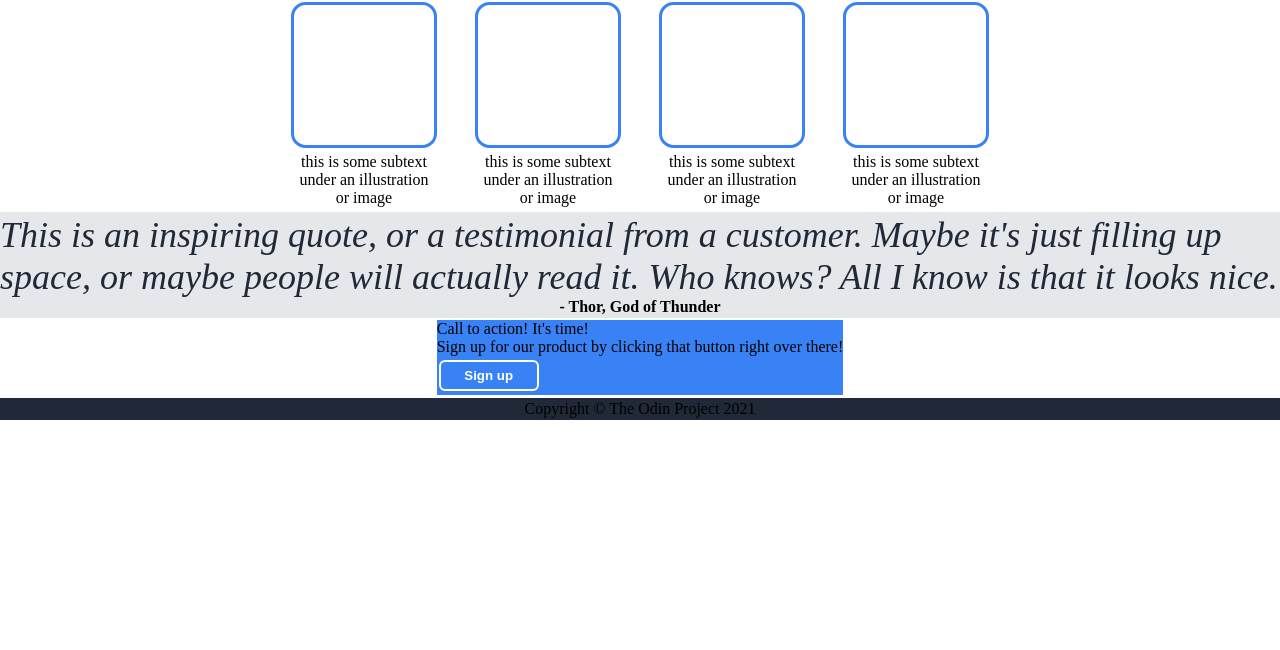
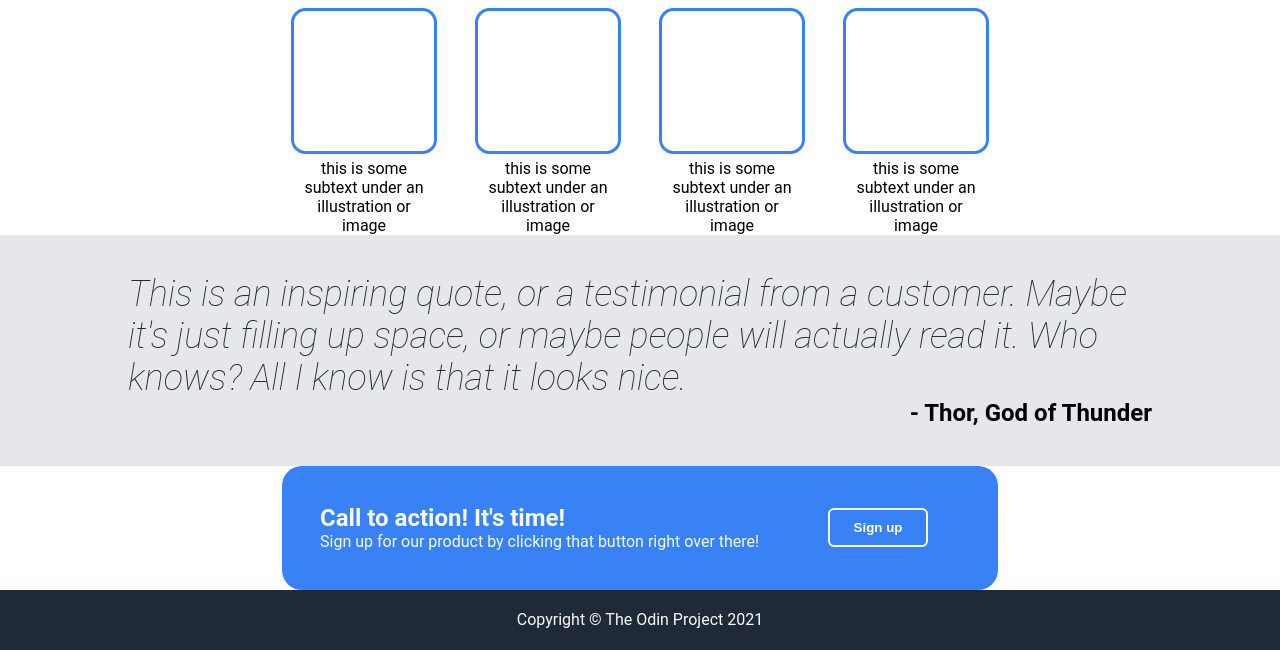
Before and after one commit to andreasaqp/landing-page, a plain HTML site: page index.html in a window 1280 px wide. Shown: the part 380-1030 px from the top of the page. Before the commit the page ends 800 px from the top, so only its background shows below. Drawn offline with Linux system fonts and the light colour scheme.

Commit message:
Edit remaining sections in style.css and fix order for accessibility and fix index.html error

```diff
--- a/index.html
+++ b/index.html
@@ -57,9 +57,9 @@
 
         <div class="signup-section">
             <div class="blue-box">
-                <div class="blue-box-left"></div>
+                <div class="blue-box-left">
                     <div class="blue-box-header">Call to action! It's time!</div>
-                    <div class="blue-box-text">Sign up for our product by clicking that button right over there!
+                    <div class="blue-box-text">Sign up for our product by clicking that button right over there!</div>
                 </div>
                 <button class="blue-box-button">Sign up</button>
             </div>
--- a/style.css
+++ b/style.css
@@ -2,6 +2,7 @@ body {
     display: flex;
     flex-direction: column;
     align-items: center;
+    font-family: Roboto, Oxygen, Ubuntu, Cantarell, 'Open Sans', 'Helvetica Neue', sans-serif;
     min-height: 100vh;
     margin: 0;
     padding: 0;
@@ -88,6 +89,10 @@ a {
     flex-direction: column;
 }
 
+.bottom-header-secondary-text {
+    margin-bottom: 5px;
+}
+
 .bottom-header-image {
     color: white;
     background-color: grey;
@@ -112,18 +117,6 @@ a {
     border-color: #3882F6;
 }
 
-.blue-box-button {
-    border-color: white;
-}
-
-.quote-section {
-    background-color: #E5E7EB;
-}
-
-.blue-box {
-    background-color: #3882F6;
-}
-
 .info-title,
 .quote-text {
     font-size: 36px;
@@ -133,15 +126,6 @@ a {
 .info-title {
     font-weight: 900;
     margin: 24px;
-}
-
-.quote-text {
-    font-weight: lighter;
-    font-style: italic;
-}
-
-.quote-citation {
-    font-weight: 700;
 }
 
 .info-image {
@@ -170,3 +154,56 @@ a {
 .info-section {
     text-align: center;
 }
+
+.quote-text {
+    font-weight: lighter;
+    font-style: italic;
+    width: 80%;
+    margin-top: 3%;
+}
+
+.quote-section {
+    background-color: #E5E7EB;
+}
+
+.quote-citation {
+    width: 80%;
+    margin-bottom: 3%;
+    text-align: end;
+    font-weight: 700;
+    font-size: 24px;
+}
+
+.blue-box {
+    background-color: #3882F6;
+    display: flex;
+    padding: 3%;
+    width: 50%;
+    justify-content: space-between;
+    border-radius: 20px;
+
+}
+
+.blue-box-left {
+    display: flex;
+    flex-direction: column;
+    margin-right: 5%;
+    color: #F9FAF8;
+}
+
+.blue-box-header {
+    font-size: 24px;
+    font-weight: 700;
+}
+
+.blue-box-button {
+    border-color: #F9FAF8;
+    margin-right: 5%;
+}
+
+.footer {
+    color: #F9FAF8;
+    height: 60px;
+}
+
+/* Just need to fix height of containers so they aren't squished in 100% zoom. Min-height/max-height? */
```
